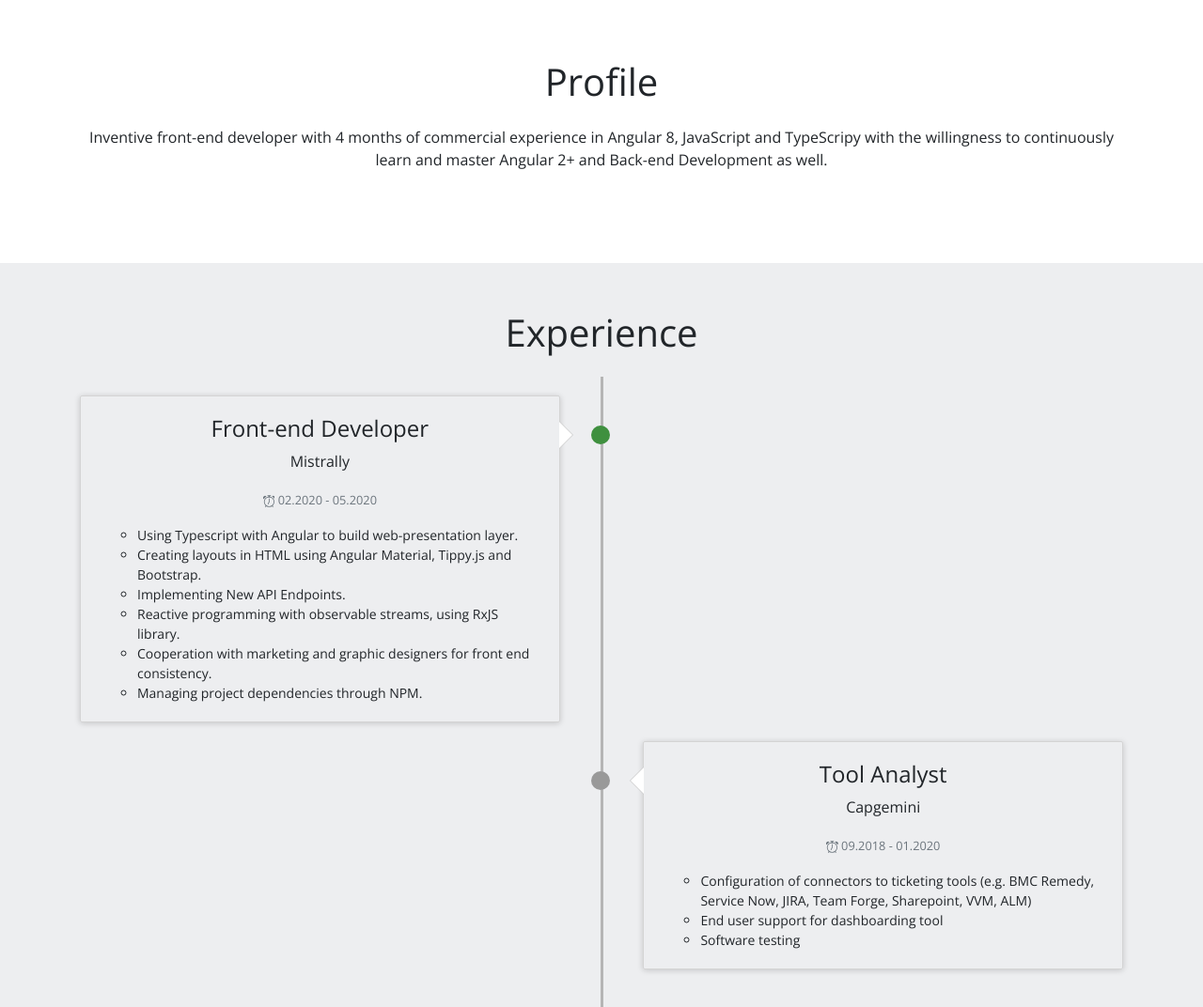
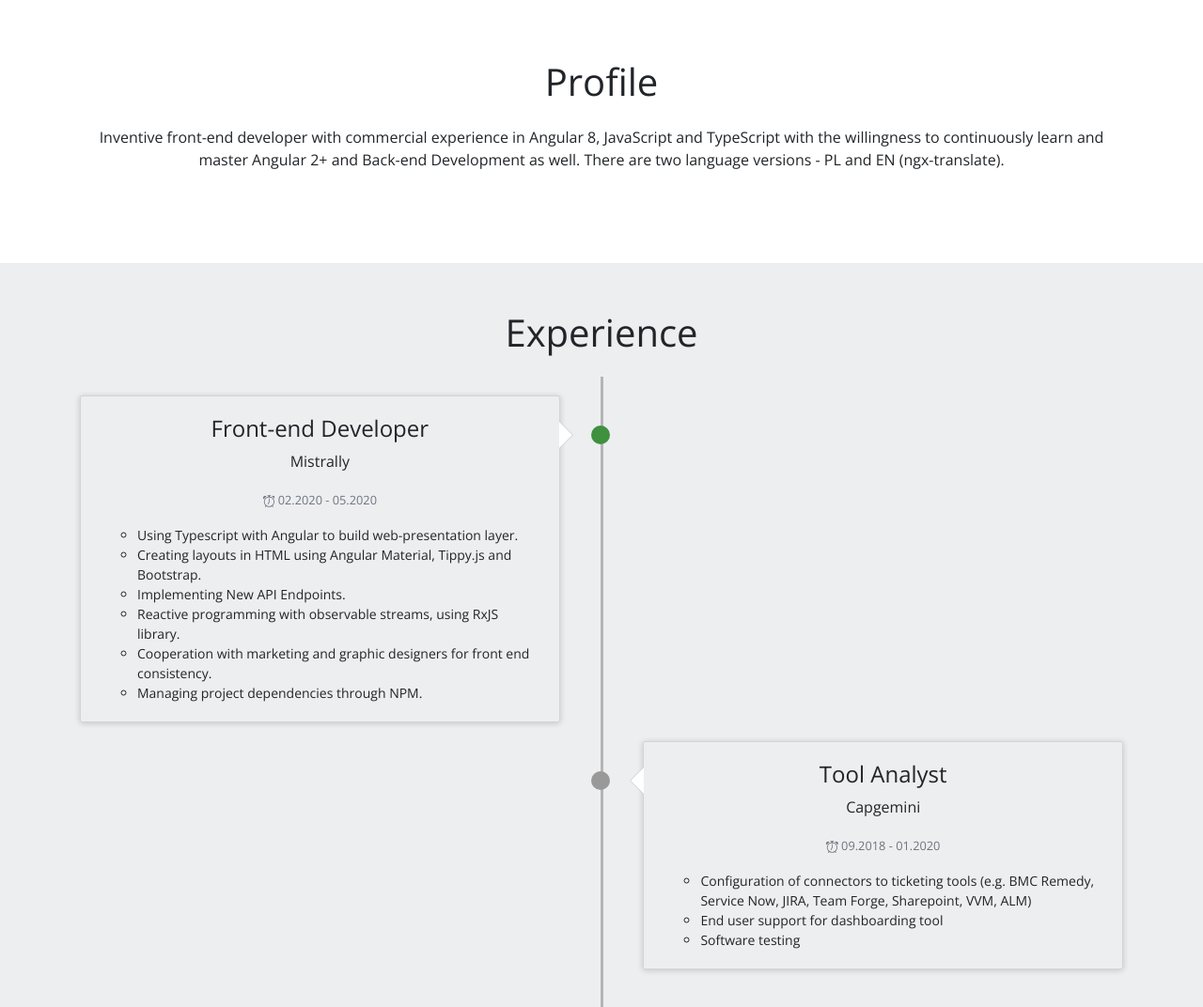
Before and after one commit to MichalZmu/CV-page, a plain HTML site: page index.html in a window 1280 px wide. Shown: the part 880-1952 px from the top of the page at 94% size. Drawn offline with nearby package versions, Linux system fonts and the light colour scheme.

Commit message:
content update

```diff
--- a/index.html
+++ b/index.html
@@ -61,11 +61,11 @@
         <div class="row text-center">
             <div class="col">
                 <h1>Profile</h1>
-                <p>Inventive front-end developer with 4 months of
-                    commercial experience in Angular 8, JavaScript and
-                    TypeScripy with the willingness to continuously learn
-                    and master Angular 2+ and Back-end Development as
-                    well.</p>
+                <p>Inventive front-end developer with commercial
+                    experience in Angular 8, JavaScript and TypeScript
+                    with the willingness to continuously learn and master
+                    Angular 2+ and Back-end Development as well. There are two language versions - PL and EN
+                    (ngx-translate).</p>
             </div>
         </div>
     </div>
@@ -190,7 +190,6 @@
             <div class="col">
                 <h1>My projects</h1>
             </div>
-            -
         </div>
         <div class="row">
             <div class="col-12 col-lg-4">
@@ -235,9 +234,10 @@
                     <li>Angular 8</li>
                     <li>TypeScript</li>
                     <li>JavaScript ES6/ES2015</li>
-                    <li>HTML5, CSS3</li>
+                    <li>HTML5, CSS3, Bootstrap 4</li>
+                    <li>Angular Material</li>
                     <li>RxJS</li>
-                    <li>Bootstrapa</li>
+                    <li>GIT, NPM</li>
                 </ul>
             </div>
             <div class="col">
```
Lines whose indentation alone changed are shown as unchanged.
